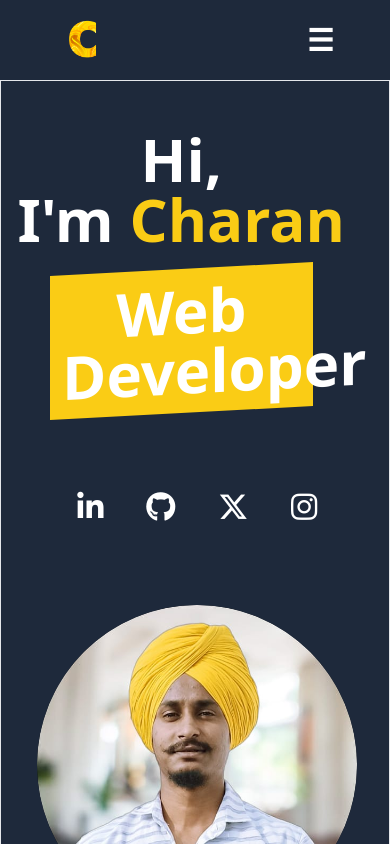
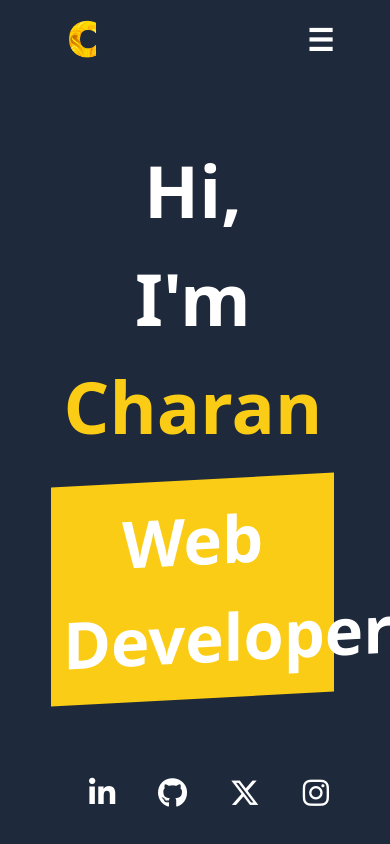
Before and after one commit to Chxrxnn/MyPortfolio, a website: page dist/index.html in a window 390 px wide. Shown: the top 844 px of the page. Drawn offline with nearby package versions, Linux system fonts and the light colour scheme; a web font is replaced by a local one.

Commit message:
again to make responsive

```diff
--- a/dist/index.html
+++ b/dist/index.html
@@ -46,18 +46,18 @@
 
     <!-- Landing Page Starting -->
 
-    <header class="border">
-        <div class="flex mt-8 justify-evenly md:flex-row flex-col items-center p-4 flex-wrap">
+    <header class="">
+        <div class="flex mt-10 justify-evenly md:flex-row flex-col items-center p-4 flex-wrap">
             <div class="text-white mb-20 text-center md:text-left ">
                 <div>
-                    <div class="md:text-7xl font-bold text-6xl text-center md:text-left mr-8">
+                    <div class="md:text-7xl font-bold text-[72px] text-center md:text-left mr-8">
 
                         <div class="">
                             <div>Hi,</div>
                             <div>I'm <span class="text-yellow-400">Charan</span></div>
                         </div>
 
-                        <div class="bg-yellow-400 mt-5 p-3 -skew-y-3 mb-3 w-4/5 mx-auto md:text-left md:w-full">Web Developer</div>
+                        <div class="bg-yellow-400 mt-5 p-3 -skew-y-3 mb-3 w-4/5 mx-auto md:text-left md:w-full text-[65px] md:text-7xl">Web Developer</div>
                     </div>
                 </div>
 
@@ -66,7 +66,7 @@
                 class="p-2 px-10 rounded-md mt-14 bg-yellow-400 font-bold text-xl text-slate-800" id="#contact">Contact</button>
               </a>
 
-              <div class="flex justify-center items-center md:block max-w-[800px]">
+              <div class="flex justify-center items-center md:block max-w-[800px] mb-4">
                 <div class="mt-16 w-60 flex justify-between">
                     <a href="#" class="text-white text-3xl "><i
                             class="fa-brands fa-linkedin-in transition duration-500 ease-in-out hover:text-yellow-400 cursor-pointer"></i></a>
```
Also changed, not shown: dist/style.css.
